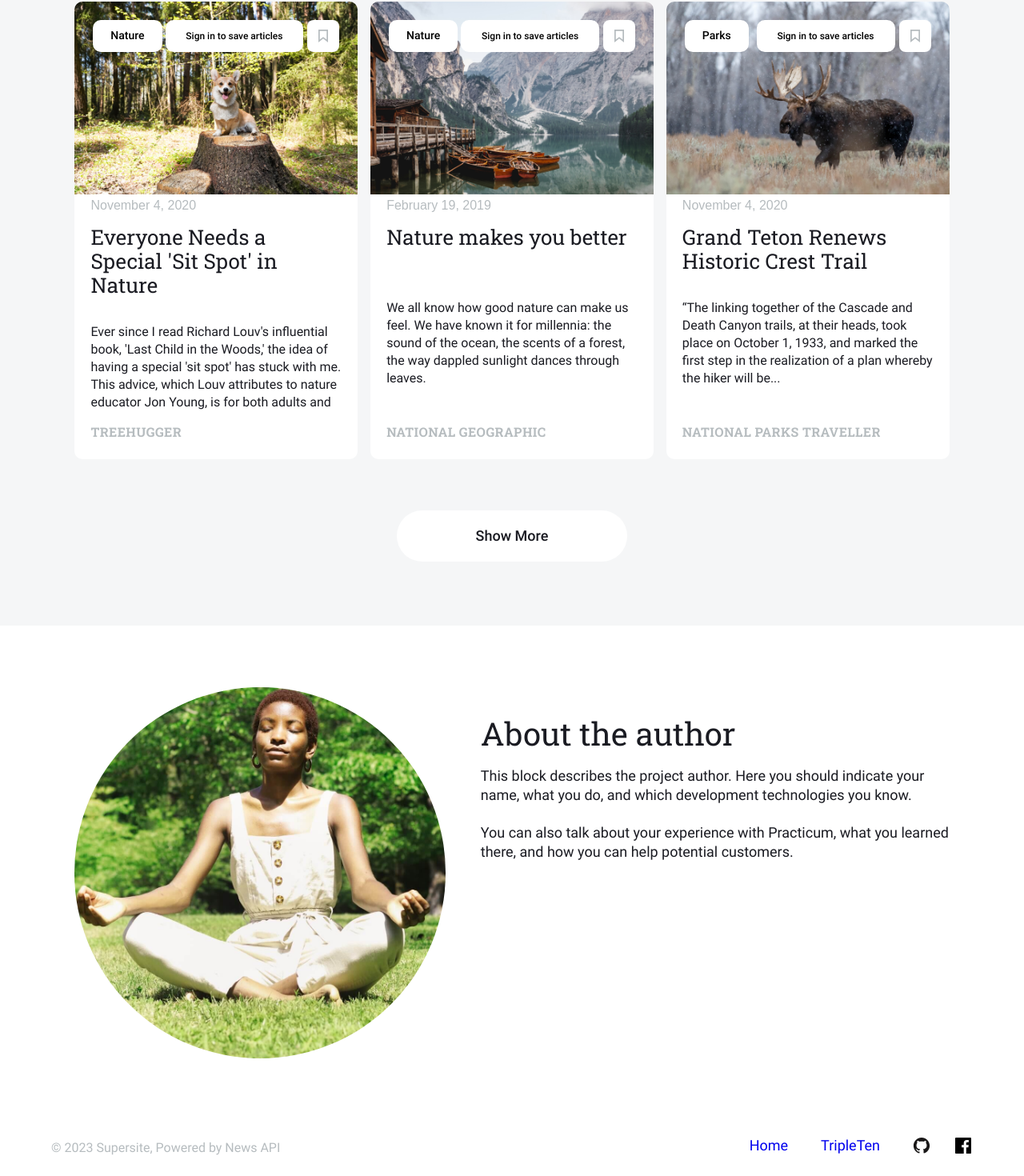
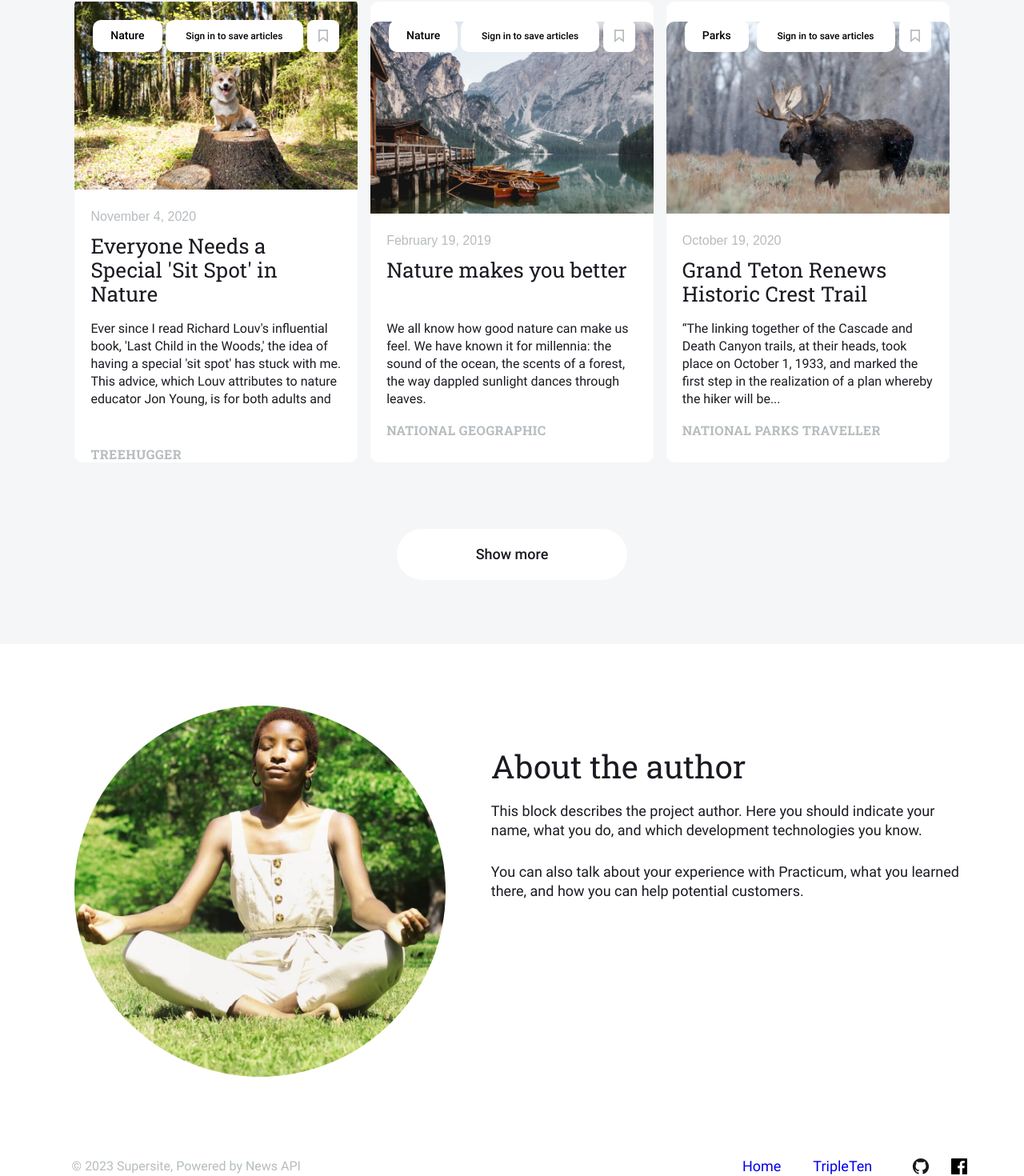
Before and after one commit to irmo12/news-explorer-frontend, a React (Create React App) app in the folder news-explorer/: page / in a window 1280 px wide. Shown: the part 722-2192 px from the top of the page at 80% size. Built offline with nearby package versions, Linux system fonts and the light colour scheme; a web font is replaced by a local one.

Commit message:
changed news card to grid setup

```diff
--- a/news-explorer/src/components/About/About.css
+++ b/news-explorer/src/components/About/About.css
@@ -10,7 +10,7 @@
 .about__content {
   display: flex;
   flex-flow: column nowrap;
-  margin: 14vh 5% 0 5.5vh;
+  margin: 130px 5% 0 57px;
   width: 100%;
 }
 
@@ -36,7 +36,7 @@
   font-size: 40px;
   line-height: 46px;
   color: #1a1b22;
-  margin: 0 0 2vh 0;
+  margin: 0 0 13px 0;
 }
 
 .about__description {
@@ -48,7 +48,7 @@
   font-size: 18px;
   line-height: 24px;
   color: #1a1b22;
-  margin: 0.3vh 0 0 0;
+  margin: 8px 0 0 0;
 }
 
 .about__description-blank {
--- a/news-explorer/src/components/App/App.js
+++ b/news-explorer/src/components/App/App.js
@@ -129,8 +129,7 @@ function App() {
 
   const newsData = [{
 
-    "_id": {
-      "$oid": "648d6c5012ee90a06c81574a"},
+    "_id": "648d6c5012ee90a06c81574a",
     "Owner": "648b4ce303546a4ad50c54a7",
     "title": "Everyone Needs a Special 'Sit Spot' in Nature",
     "text": "Ever since I read Richard Louv's influential book, 'Last Child in the Woods,' the idea of having a special 'sit spot' has stuck with me. This advice, which Louv attributes to nature educator Jon Young, is for both adults and children to find...",
@@ -140,9 +139,7 @@ function App() {
     "image": "dogsits.png",
     "keyword": "nature"
   }, {
-      "_id": {
-        "$oid": "648d690012ee90a06c815739"}
-      ,
+      "_id": "648d690012ee90a06c815739",
       "Owner": "648b4ce303546a4ad50c54a7",
       "title": "Nature makes you better",
       "text": "We all know how good nature can make us feel. We have known it for millennia: the sound of the ocean, the scents of a forest, the way dappled sunlight dances through leaves.",
@@ -152,21 +149,17 @@ function App() {
       "image": "image_01.png",
       "keyword": "nature"
     },{
-    "_id": {
-      "$oid": "648d690012ee90a06c81573b"}
-    ,
+    "_id": "648d690012ee90a06c81573b",
     "Owner": "648b4ce303546a4ad50c54a7",
     "title": "Grand Teton Renews Historic Crest Trail",
     "text": "“The linking together of the Cascade and Death Canyon trails, at their heads, took place on October 1, 1933, and marked the first step in the realization of a plan whereby the hiker will be...",
-    "date": "November 4, 2020",
+    "date": "October 19, 2020",
     "source": "national parks traveller",
     "link": "https://www.example.com/article",
     "image": "elk.png",
     "keyword": "Parks"
   }, {
-      "_id": {
-        "$oid": "648d690012ee90a06c81573a"}
-      ,
+      "_id": "648d690012ee90a06c81573a",
       "Owner": "648b4ce303546a4ad50c54a7",
       "title": "Nostalgic Photos of Tourists in U.S. National Parks",
       "text": "Uri Løvevild Golman and Helle Løvevild Golman are National Geographic Explorers and conservation photographers who just completed a project and book they call their love letter to...",
@@ -176,8 +169,7 @@ function App() {
       "image": "image_05.png",
       "keyword": "Yellowstone"
     },{
-    "_id": {
-      "$oid": "648d690012ee90a06c81573c"},
+    "_id": "648d690012ee90a06c81573c",
     "Owner": "648b4ce303546a4ad50c54a8",
     "title": "Scientists Don't Know Why Polaris Is So Weird",
     "text": "Humans have long relied on the starry sky to push into new frontiers, sail to the very edge of the world and find their way back home again. Even animals look to the stars to guide them.",
--- a/news-explorer/src/components/Footer/Footer.css
+++ b/news-explorer/src/components/Footer/Footer.css
@@ -15,16 +15,17 @@
 .footer__link-container {
   display: flex;
   flex-flow: row nowrap;
-  margin-left: 5vh;
-  margin-right: 5%;
+  margin-right: 9.2%;
+  justify-content: space-evenly;
 }
 
 .footer-signature {
   color: #b6bcbf;
   font-size: 16px;
   line-height: 138%;
-  margin-right: 5vh;
-  margin-left: 5%;
+  margin-left: 7%;
+  margin-right: 5%;
+  white-space: nowrap;
 }
 
 .footer-links {
@@ -34,16 +35,18 @@
   display: flex;
   flex-flow: row nowrap;
   justify-content: space-evenly;
-  gap: 41px;
-  margin-right: 5vh;
+  align-items: center;
+  gap: 40px;
+  margin-right: 21%;
 }
 
 .footer-links__icons {
   display: flex;
   flex-flow: row nowrap;
-  gap: 28px;
   align-items: center;
   color: #1a1b22;
+  gap: 24px;
+  margin-top: 5px;
 }
 
 .footer-link {
--- a/news-explorer/src/components/NewsCard/NewsCard.css
+++ b/news-explorer/src/components/NewsCard/NewsCard.css
@@ -120,12 +120,12 @@
 }
 
 .news-card__texts {
-  display: flex;
-  flex-flow: column nowrap;
   align-items: flex-start;
-  flex: 1;
-  justify-content: space-around;
+  justify-content: flex-start;
   padding: 0 20px;
+  display: grid;
+  grid-template-rows: 38px 1fr minmax(44px, 81px) 1fr;
+  gap: 12px;
 }
 
 .news-card__text {
@@ -136,11 +136,12 @@
   color: #1a1b22;
   text-overflow: ellipsis;
   overflow: hidden;
-  max-height: 110px;
+  height: 110px;
+  margin: 5px 0 0;
 }
 
 .news-card__date {
-  margin: 3px 0;
+  margin: 23px 0 0;
   color: #b6bcbf;
   font-family: "Source Sans Pro", sans-serif;
   font-weight: 400;
@@ -151,7 +152,7 @@
 }
 
 .news-card__title {
-  margin: 12px 0 16px;
+  margin: 6px 0 0px;
   font-size: 26px;
   line-height: 115%;
   font-weight: bold;
@@ -160,7 +161,8 @@
   color: #1a1b22;
   text-overflow: ellipsis;
   overflow: hidden;
-  min-height: 60px
+  min-height: 60px;
+  max-width: 315px;
 }
 
 .news-card__source {
@@ -171,10 +173,11 @@
   font-family: "Roboto Slab", sans-serif;
   font-weight: 700;
   line-height: 125%;
-  margin-top: auto;
   text-overflow: ellipsis;
   overflow: hidden;
-  margin-bottom: 24px;
+  white-space: nowrap;
+  align-self: flex-end;
+  margin: 0 0 2%;
 }
 
 @media screen and (max-width: 1024px) {
@@ -229,7 +232,6 @@
 
   .news-card__source {
     margin-top: 8px;
-    white-space: nowrap;
     max-width: 192px;
   }
 }
--- a/news-explorer/src/components/NewsCardList/NewsCardList.css
+++ b/news-explorer/src/components/NewsCardList/NewsCardList.css
@@ -42,7 +42,7 @@
   color: #1a1b22;
   width: 288px;
   height: 64px;
-  margin: 64px auto 80px;
+  margin: 83px auto 80px;
   display: flex;
   justify-content: center;
   align-items: center;
--- a/news-explorer/src/components/NewsCardList/NewsCardList.js
+++ b/news-explorer/src/components/NewsCardList/NewsCardList.js
@@ -23,7 +23,7 @@ function NewsCardList({ articleList, saveOrDelArticle }) {
         </div>
         {articleList.length > 3 && (
           <button className='news-card-list__button' onClick={handleShowMoreClick}>
-            {showAll ? 'Show Less' : 'Show More'}
+            {showAll ? 'Show Less' : 'Show more'}
           </button>
         )}
       </>)}
```
